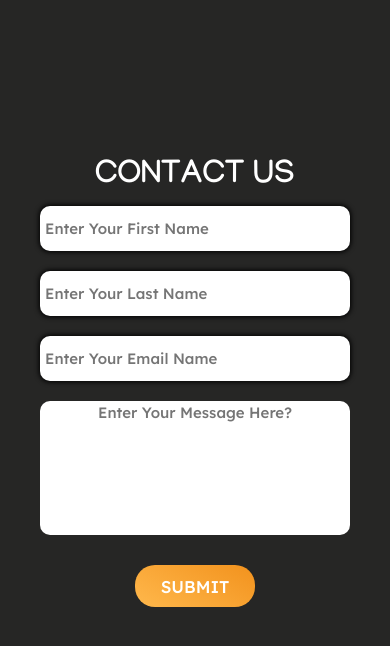
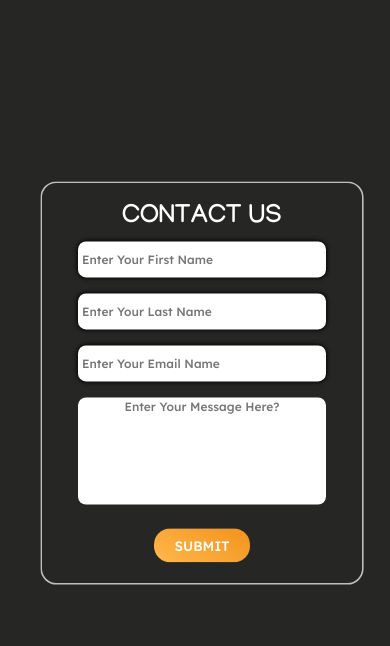
Before and after one commit to vikashkhati007/Portfolio_Demo_Website, a Next.js app: page /components/Contactcontent in a window 390 px wide. Shown: the top 646 px of the page. Built offline with nearby package versions, Linux system fonts and the light colour scheme; a web font is replaced by a local one.

Commit message:
fullresponsive

```diff
--- a/styles/GlobalHome.css
+++ b/styles/GlobalHome.css
@@ -213,7 +213,6 @@ footer .icons{
 
 }
 .itemscontainer{
-    margin: 0px 100px;
     padding: 0px 100px;
     border-radius: 20px;
     display: flex;
@@ -423,9 +422,9 @@ footer .icons{
         margin-bottom: 100px;
     }
     .contactcontainer{
-        display: flex;
-        flex-wrap: wrap;
-        margin: 0px auto;
+        position: absolute;
+        top: 0;
+        z-index: -23;
     }
     .introdunctioncontainer h1{
         animation: opening 2s ease-in-out infinite alternate-reverse;
@@ -459,10 +458,32 @@ footer .icons{
         border: none;
         background-color: transparent;
     }
+
+    .itemscontainer{
+        border: 2px solid rgba(255,255,255,0.7);
+        position: relative;
+        top: 0;
+        position: absolute;
+
+    }
+    @keyframes border {
+        0%{
+            transform: scale(0);
+        }
+        100%{
+            transform: scale(0.8);
+
+        }
+
+    }
     .circlecontainer{
         width: 300px;
         height: 300px;
     }
+    .contactcontainer {
+        margin-bottom: 0px;
+    }
+
 }
 
 @media screen and (max-width:600px) {
@@ -499,7 +520,7 @@ footer .icons{
         width: inherit;
     }
     .contactcontainer{
-        margin-bottom: 200px;
+        margin-bottom: 100px;
     }
 
 }
@@ -536,7 +557,8 @@ footer .icons{
         width: 300px;
     }
     .contactcontainer{
-        margin-bottom: 200px;
+
+        margin-bottom: 150px;
     }
 
 }
```
